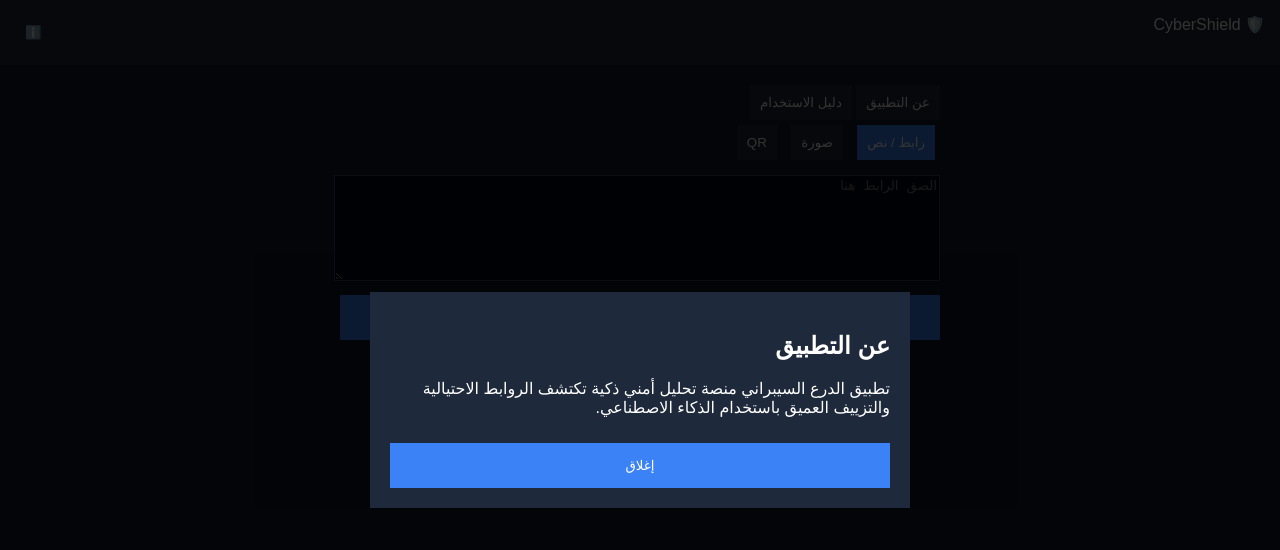
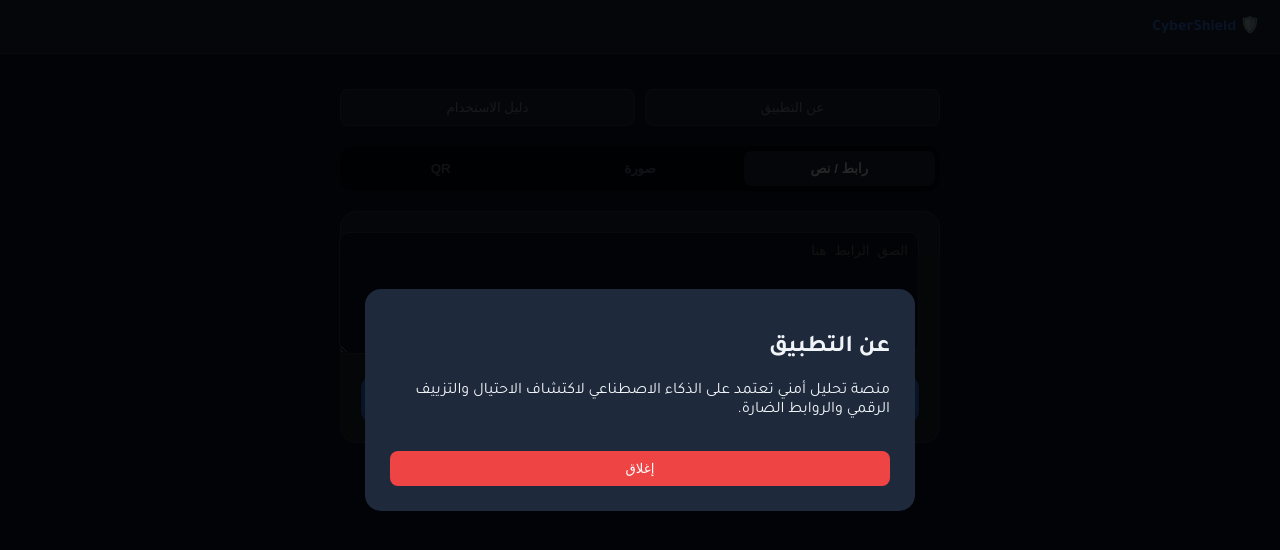
Before and after one commit to Ahmed-fazari81/cyber-scan, a website: page index.html in a window 1280 px wide. Both pictures are taken after a click on the button "عن التطبيق". Drawn offline with Linux system fonts and the light colour scheme.

Commit message:
Update index.html

```diff
--- a/index.html
+++ b/index.html
@@ -8,21 +8,36 @@
 <link rel="manifest" href="manifest.json">
 <link rel="icon" href="icon-192.png">
 
+<link href="https://fonts.googleapis.com/css2?family=Tajawal:wght@400;500;700&display=swap" rel="stylesheet">
 <script src="https://unpkg.com/html5-qrcode"></script>
 
 <style>
+:root {
+  --primary: #3b82f6;
+  --dark-bg: #0f172a;
+  --card-bg: #1e293b;
+  --text: #f1f5f9;
+}
+
 body {
-  font-family: sans-serif;
-  background: #0f172a;
-  color: white;
+  font-family: 'Tajawal', sans-serif;
+  background: var(--dark-bg);
+  color: var(--text);
   margin: 0;
 }
 
 header {
-  background: #1e293b;
-  padding: 15px;
+  background: rgba(30,41,59,0.95);
+  padding: 15px 20px;
+  border-bottom: 1px solid #334155;
   display: flex;
   justify-content: space-between;
+  align-items: center;
+}
+
+.logo {
+  font-weight: 800;
+  color: var(--primary);
 }
 
 .container {
@@ -31,68 +46,113 @@ header {
   padding: 20px;
 }
 
+.nav-buttons {
+  display: flex;
+  gap: 10px;
+  margin-top: 15px;
+}
+
+.info-btn {
+  flex: 1;
+  padding: 10px;
+  border-radius: 8px;
+  border: 1px solid #334155;
+  background: #1e293b;
+  color: #94a3b8;
+  cursor: pointer;
+}
+
+.tabs {
+  display: flex;
+  gap: 8px;
+  margin: 20px 0;
+  background: #020617;
+  padding: 5px;
+  border-radius: 12px;
+}
+
 .tab {
+  flex: 1;
   padding: 10px;
+  background: none;
+  border: none;
+  color: #64748b;
+  border-radius: 8px;
   cursor: pointer;
-  background: #1e293b;
-  border: none;
-  color: white;
-  margin: 5px;
+  font-weight: bold;
 }
 
 .tab.active {
-  background: #3b82f6;
+  background: var(--card-bg);
+  color: white;
+}
+
+.input-area {
+  background: var(--card-bg);
+  padding: 20px;
+  border-radius: 16px;
+  border: 1px solid #334155;
 }
 
 textarea {
   width: 100%;
   height: 100px;
-  margin-top: 10px;
-  background: #020617;
+  background: #0f172a;
+  border: 1px solid #334155;
   color: white;
-  border: 1px solid #334155;
+  border-radius: 10px;
+  padding: 10px;
 }
 
 .action-btn {
   width: 100%;
   padding: 15px;
-  margin-top: 10px;
-  background: #3b82f6;
+  background: var(--primary);
   border: none;
+  border-radius: 10px;
   color: white;
+  font-weight: bold;
+  margin-top: 15px;
   cursor: pointer;
 }
 
 .result-card {
+  background: var(--card-bg);
+  border-radius: 16px;
+  padding: 25px;
+  margin-top: 25px;
   display: none;
-  margin-top: 20px;
-  padding: 20px;
-  background: #1e293b;
+  border: 1px solid #334155;
 }
 
 .modal {
   position: fixed;
-  top: 0;
-  left: 0;
-  width: 100%;
-  height: 100%;
-  background: rgba(0,0,0,0.8);
+  top:0;
+  left:0;
+  width:100%;
+  height:100%;
+  background: rgba(0,0,0,0.85);
   display: none;
+  align-items: center;
   justify-content: center;
-  align-items: center;
 }
 
 .modal-content {
-  background: #1e293b;
-  padding: 20px;
+  background: var(--card-bg);
+  padding: 25px;
+  border-radius: 16px;
   max-width: 500px;
+  width: 100%;
 }
 
-.info-btn {
+.close-modal {
+  background: #ef4444;
+  color: white;
+  border: none;
   padding: 10px;
-  background: #1e293b;
-  border: none;
-  color: white;
+  border-radius: 8px;
+  width: 100%;
+  margin-top: 15px;
   cursor: pointer;
 }
 </style>
@@ -101,32 +161,33 @@ textarea {
 <body>
 
 <header>
-  <div>🛡️ CyberShield</div>
-  <button class="info-btn" onclick="openModal('aboutModal')">ℹ️</button>
+  <div class="logo">🛡️ CyberShield</div>
 </header>
 
 <div class="container">
 
-<div>
-  <button class="info-btn" onclick="openModal('aboutModal')">عن التطبيق</button>
-  <button class="info-btn" onclick="openModal('guideModal')">دليل الاستخدام</button>
+<div class="nav-buttons">
+<button class="info-btn" onclick="openModal('aboutModal')">عن التطبيق</button>
+<button class="info-btn" onclick="openModal('guideModal')">دليل الاستخدام</button>
 </div>
 
 <div id="mainSection">
 
-<div>
-  <button class="tab active" onclick="setMode('text', this)">رابط / نص</button>
-  <button class="tab" onclick="setMode('image', this)">صورة</button>
-  <button class="tab" onclick="setMode('qr', this)">QR</button>
+<div class="tabs">
+<button class="tab active" onclick="setMode('text', this)">رابط / نص</button>
+<button class="tab" onclick="setMode('image', this)">صورة</button>
+<button class="tab" onclick="setMode('qr', this)">QR</button>
 </div>
+
+<div class="input-area">
 
 <div id="text-view">
 <textarea id="textInput" placeholder="الصق الرابط هنا"></textarea>
 </div>
 
-<div id="image-view" style="display:none">
+<div id="image-view" style="display:none; text-align:center;">
 <input type="file" accept="image/*" onchange="handleImage(this)">
-<img id="imgPreview" style="max-width:100%; display:none">
+<img id="imgPreview" style="max-width:100%; display:none; margin-top:10px;">
 </div>
 
 <div id="qr-view" style="display:none">
@@ -137,53 +198,65 @@ textarea {
 بدء الفحص الأمني
 </button>
 
-<div id="loader" style="display:none">جارٍ التحليل...</div>
+<div id="loader" style="display:none; text-align:center; margin-top:10px">
+جارٍ التحليل الذكي...
+</div>
 
+</div>
 </div>
 
 <div id="resultSection" class="result-card">
-<div id="riskScore">0</div>
+
+<div style="text-align:center">
+<div id="riskScore" style="font-size:2rem"></div>
+</div>
+
 <h3 id="resStatus"></h3>
 <p id="resSummary"></p>
+
+<div>
+<strong>التفاصيل التقنية:</strong>
 <p id="resDetails"></p>
+</div>
+
 <div id="resSource"></div>
 <div id="resType"></div>
 
 <button class="action-btn" onclick="downloadReport()">
-تحميل التقرير الأمني
+📄 تحميل التقرير الأمني
 </button>
 
-<button class="action-btn" onclick="resetApp()">
+<button class="action-btn" style="background:#475569" onclick="resetApp()">
 فحص جديد
 </button>
+
 </div>
 
 </div>
 
-<!-- نافذة عن التطبيق -->
+<!-- عن التطبيق -->
 <div id="aboutModal" class="modal">
 <div class="modal-content">
 <h2>عن التطبيق</h2>
 <p>
-تطبيق الدرع السيبراني منصة تحليل أمني ذكية
-تكتشف الروابط الاحتيالية والتزييف العميق
-باستخدام الذكاء الاصطناعي.
+منصة تحليل أمني تعتمد على الذكاء الاصطناعي
+لاكتشاف الاحتيال والتزييف الرقمي والروابط الضارة.
 </p>
-<button class="action-btn" onclick="closeModal('aboutModal')">إغلاق</button>
+<button class="close-modal" onclick="closeModal('aboutModal')">إغلاق</button>
 </div>
 </div>
 
-<!-- نافذة دليل الاستخدام -->
+<!-- دليل الاستخدام -->
 <div id="guideModal" class="modal">
 <div class="modal-content">
 <h2>دليل الاستخدام</h2>
 <ul>
-<li>الصق رابط مشبوه</li>
-<li>ارفع صورة</li>
-<li>امسح QR</li>
+<li>ألصق الرابط أو النص</li>
+<li>أو ارفع صورة</li>
+<li>أو امسح QR</li>
 <li>اضغط فحص</li>
 </ul>
-<button class="action-btn" onclick="closeModal('guideModal')">إغلاق</button>
+<button class="close-modal" onclick="closeModal('guideModal')">إغلاق</button>
 </div>
 </div>
 
```
